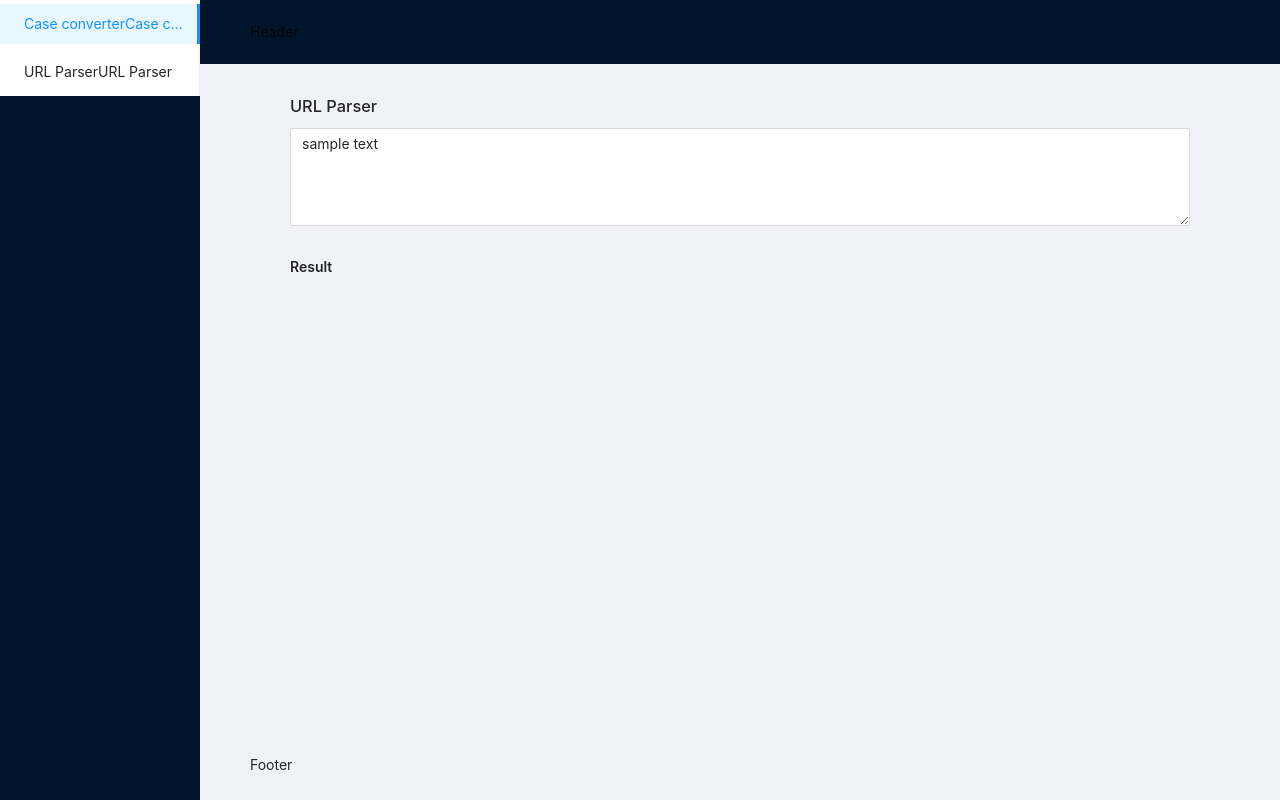
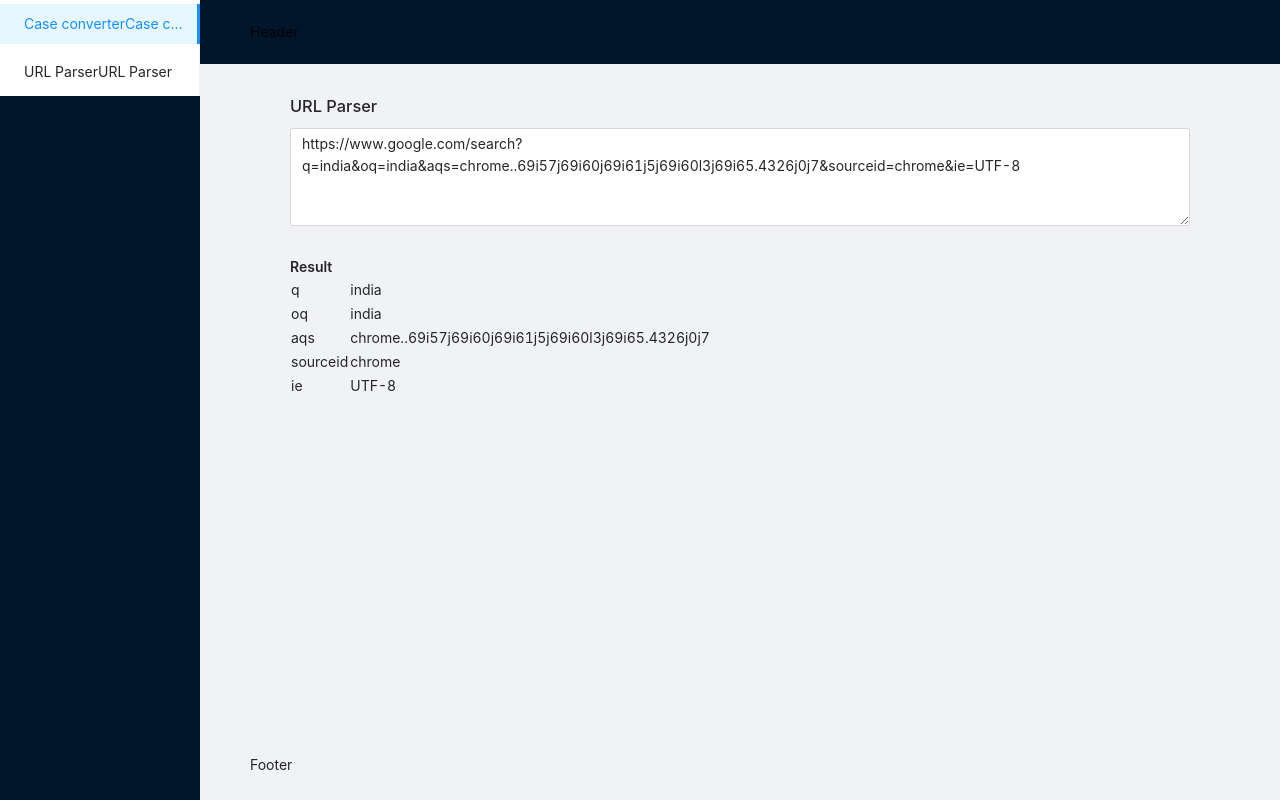
Before and after one commit to vigneshwaran-chandrasekaran/case-converter, a React (Create React App) app: page /url-query-string-parser in a window 1280 px wide. Built offline with nearby package versions, Linux system fonts and the light colour scheme.

Commit message:
added table for list

```diff
--- a/src/pages/UrlQueryStringParser.js
+++ b/src/pages/UrlQueryStringParser.js
@@ -1,12 +1,19 @@
-import React, { useState } from 'react';
+import React, { useState, useEffect } from 'react';
 import { Input, Row, Col, Typography } from 'antd';
 
 const { TextArea } = Input;
 const { Text } = Typography;
 
+const SEARCH =
+	'https://www.google.com/search?q=india&oq=india&aqs=chrome..69i57j69i60j69i61j5j69i60l3j69i65.4326j0j7&sourceid=chrome&ie=UTF-8';
+
 export function UrlQueryStringParser() {
-	const [value, setValue] = useState('sample text');
+	const [value, setValue] = useState(SEARCH);
 	const [result, setResult] = useState({});
+
+	useEffect(() => {
+		getJsonFromUrl2(value);
+	}, []);
 
 	function handleChange(event) {
 		setValue(event.target.value);
@@ -61,11 +68,13 @@ export function UrlQueryStringParser() {
 			<Row type="flex" justify="center" className="mt-30">
 				<Col span={20}>
 					<Text strong>Result</Text>
-					{Object.keys(result).map((key, index) => (
-						<p key={index}>
-							{key} : {result[key]}
-						</p>
-					))}
+					<table>
+						{Object.keys(result).map((key, index) => (
+							<tr key={index}>
+								<td>{key}</td> <td>{result[key]}</td>
+							</tr>
+						))}
+					</table>
 				</Col>
 			</Row>
 		</div>
```
